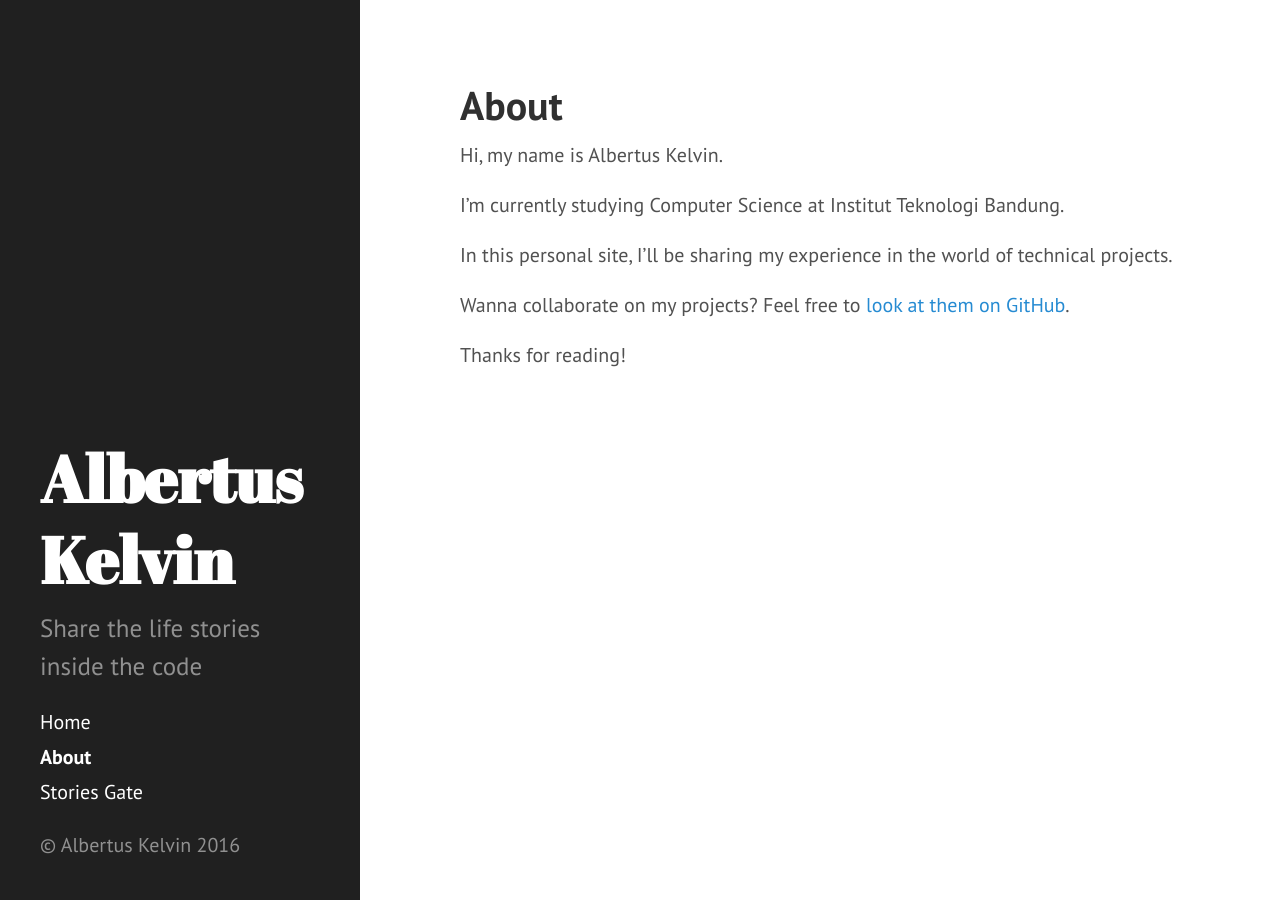
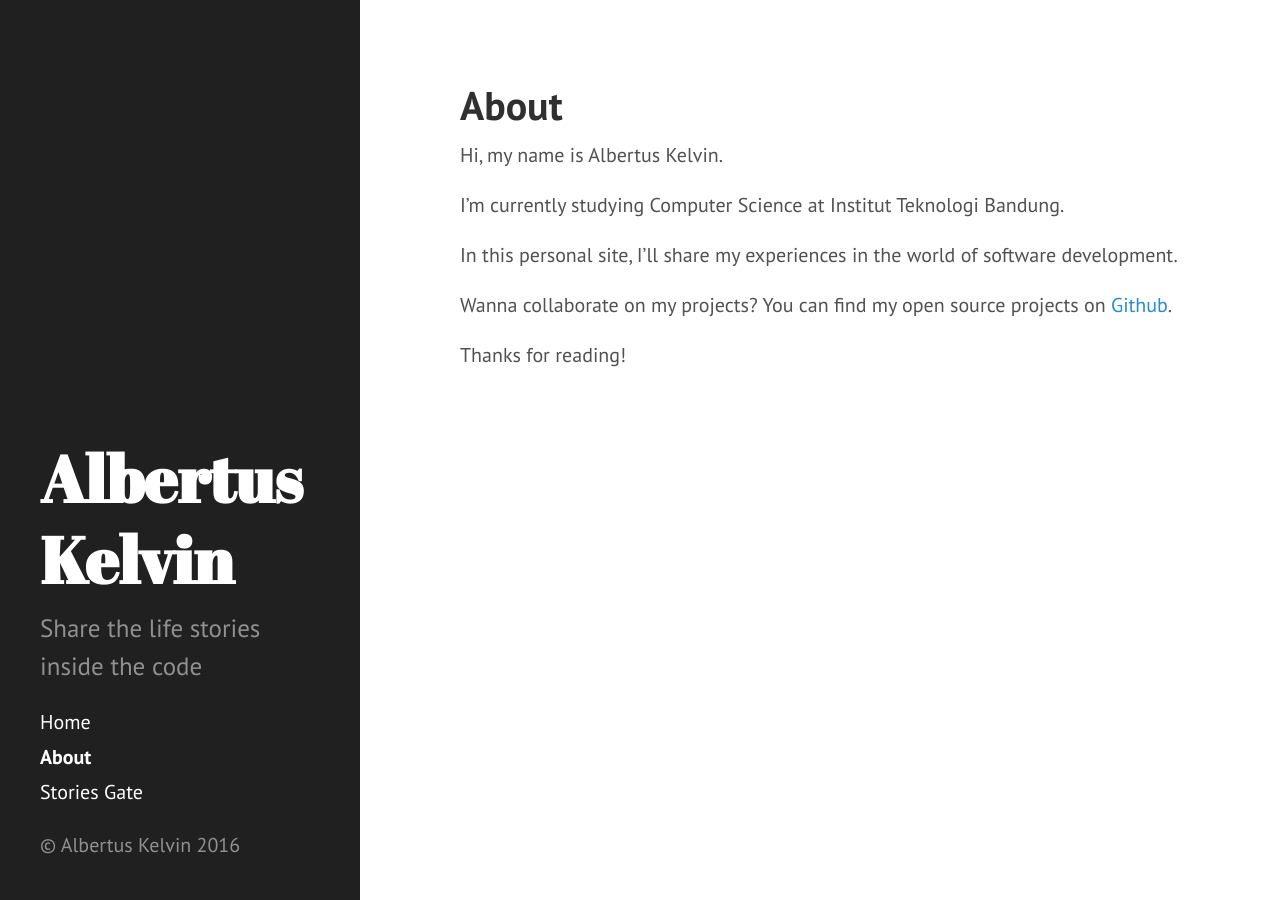
Before and after one commit to albertusk95/albertusk95.github.io, a Jekyll site: the page built from about.md, in a window 1280 px wide. Built offline with Jekyll 4.4.1, drawn with Linux system fonts in a browser that asks for light colours.

Commit message:
update About Me

```diff
--- a/about.md
+++ b/about.md
@@ -7,8 +7,8 @@ Hi, my name is Albertus Kelvin.
 
 I'm currently studying Computer Science at Institut Teknologi Bandung.
 
-In this personal site, I'll be sharing my experience in the world of technical projects.
+In this personal site, I'll share my experiences in the world of software development.
 
-Wanna collaborate on my projects? Feel free to [look at them on GitHub](https://github.com/albertusk95).
+Wanna collaborate on my projects? You can find my open source projects on [Github](https://github.com/albertusk95).
 
 Thanks for reading!
```
